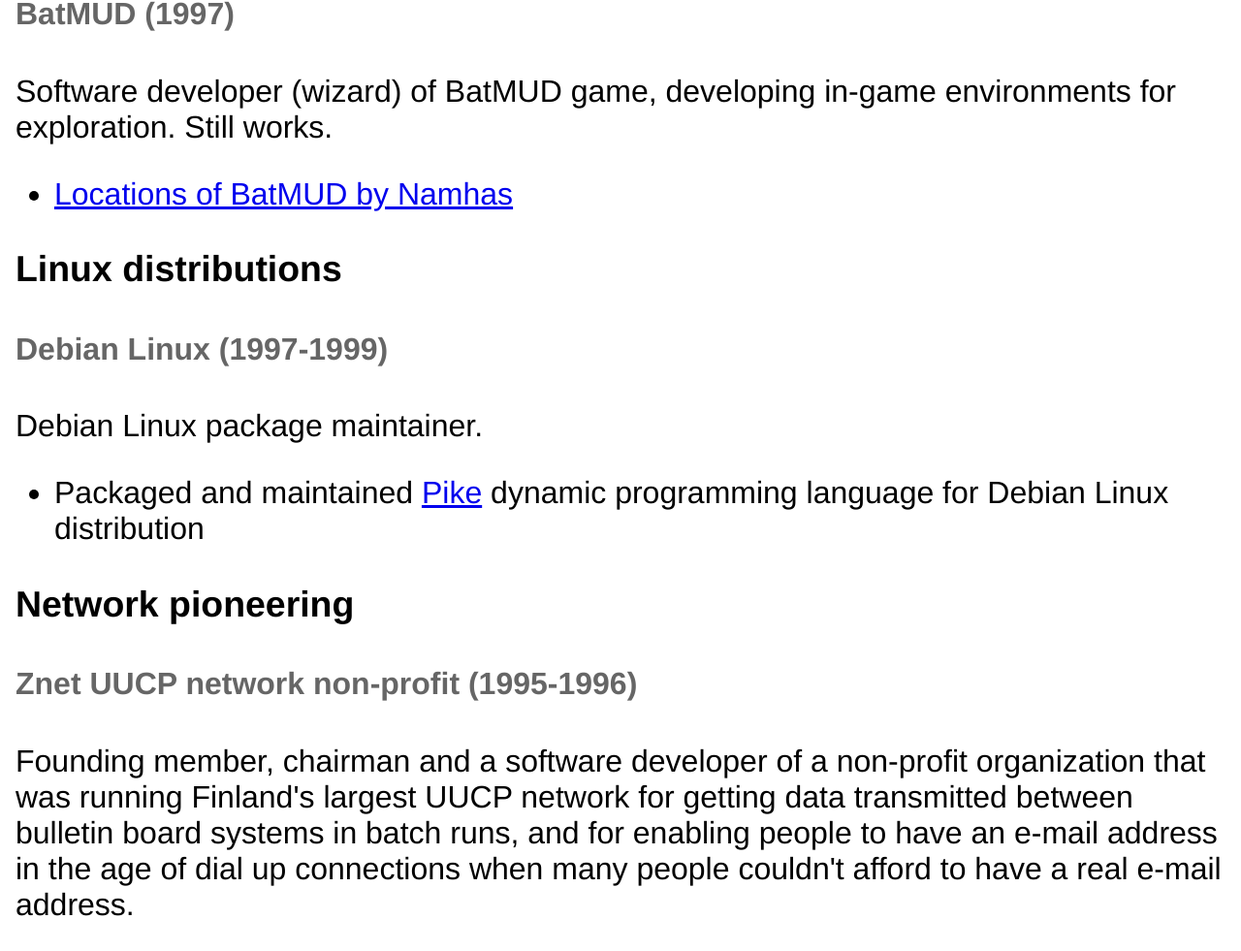
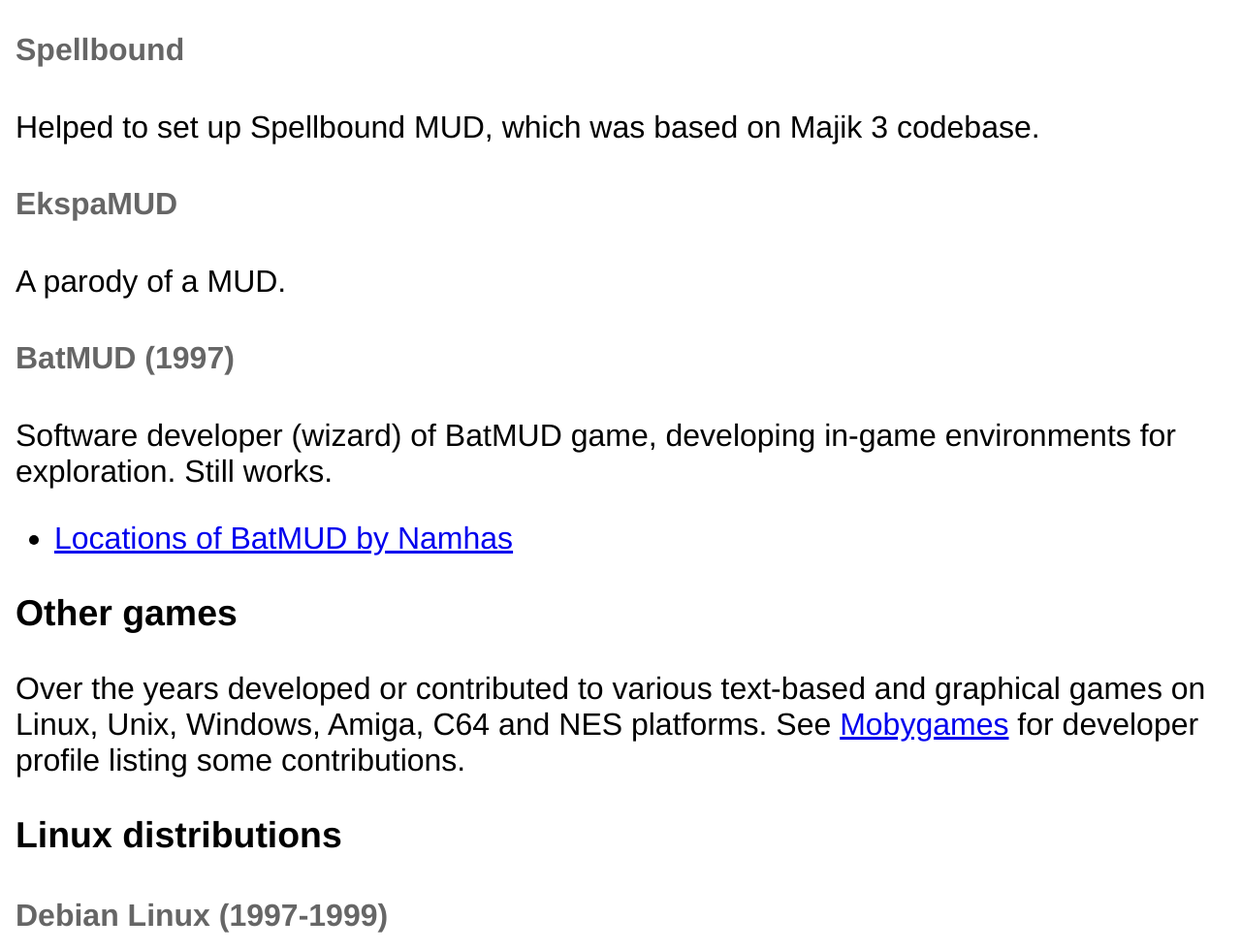
Before and after one commit to tleino/gitstats, a plain HTML site: page index.html in a window 1280 px wide. Shown: the part 2751-3732 px from the top of the page at 97% size. Drawn offline with Linux system fonts and the light colour scheme.

Commit message:
Add more game mentions

```diff
--- a/index.html
+++ b/index.html
@@ -89,6 +89,7 @@ This is about <b>3000</b> A4-sized pages if printed out.
   <h2>Voluntary projects and contributions</h2>
   <ul>
   <li><a href="#games">Multiplayer games</a>
+  <li><a href="#othergames">Other games</a>
   <li><a href="#linux">Linux distributions</a>
   <li><a href="#net">Network pioneering</a>
   <li><a href="#sec">Cybersecurity</a>
@@ -126,6 +127,14 @@ This is about <b>3000</b> A4-sized pages if printed out.
   used for slowing down output.  You can also try Majik 3 over a special
   <a href="https://majik3d-legacy.org/play.html">Web client</a>.
   </p>
+  <h4>Spellbound</h4>
+  <p>
+  Helped to set up Spellbound MUD, which was based on Majik 3 codebase.
+  </p>
+  <h4>EkspaMUD</h4>
+  <p>
+  A parody of a MUD.
+  </p>
   <h4>BatMUD (1997)</h4>
   <p>
   Software developer (wizard) of BatMUD game, developing in-game environments
@@ -133,6 +142,13 @@ This is about <b>3000</b> A4-sized pages if printed out.
   <ul>
   <li><a href="https://www.tnsp.org/maps/loc.php?a=Namhas">Locations of BatMUD by Namhas</a>
   </ul>
+  </p>
+  <h3 id="othergames">Other games</h3>
+  <p>
+  Over the years developed or contributed to various text-based and graphical games
+  on Linux, Unix, Windows, Amiga, C64 and NES platforms. See
+  <a href="https://www.mobygames.com/developer/sheet/view/developerId,617189/">Mobygames</a>
+  for developer profile listing some contributions.
   </p>
   <h3 id="linux">Linux distributions</h3>
   <h4>Debian Linux (1997-1999)</h4>
```
